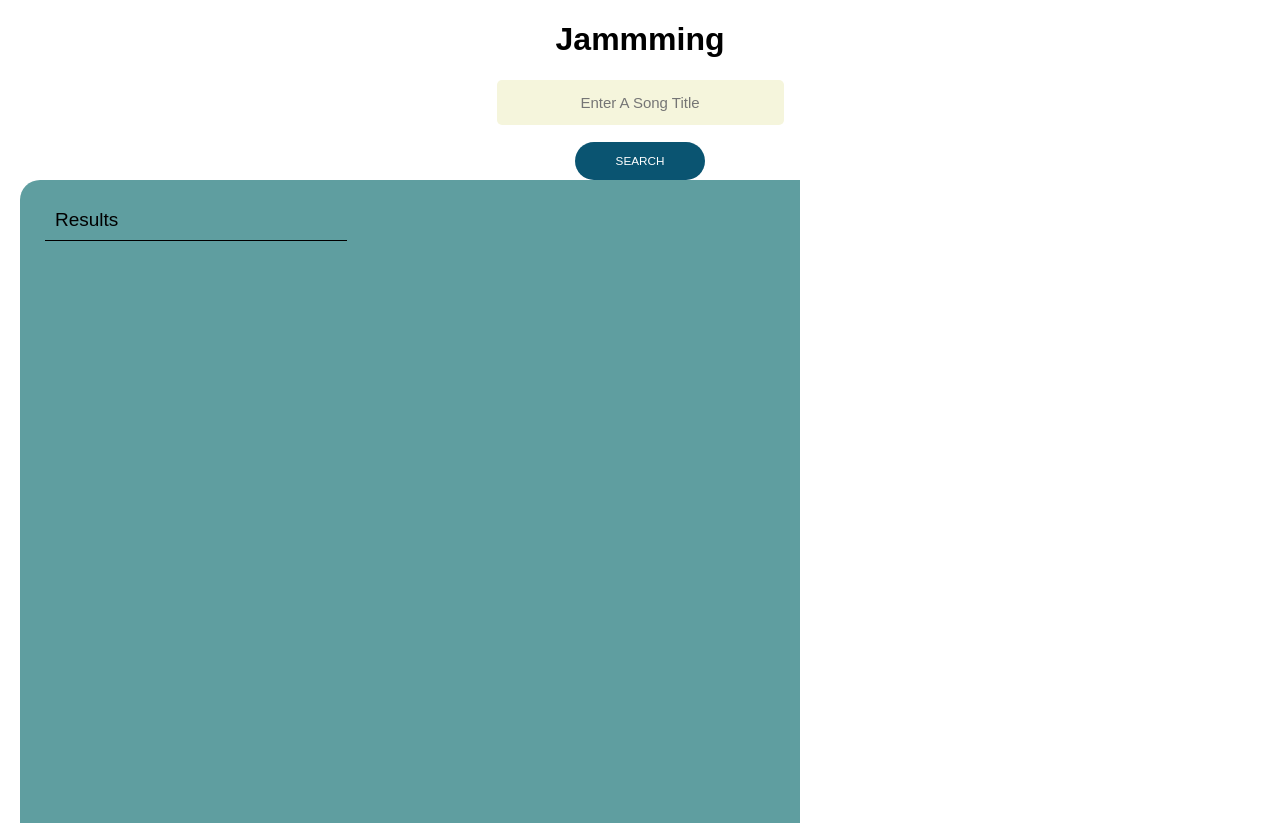
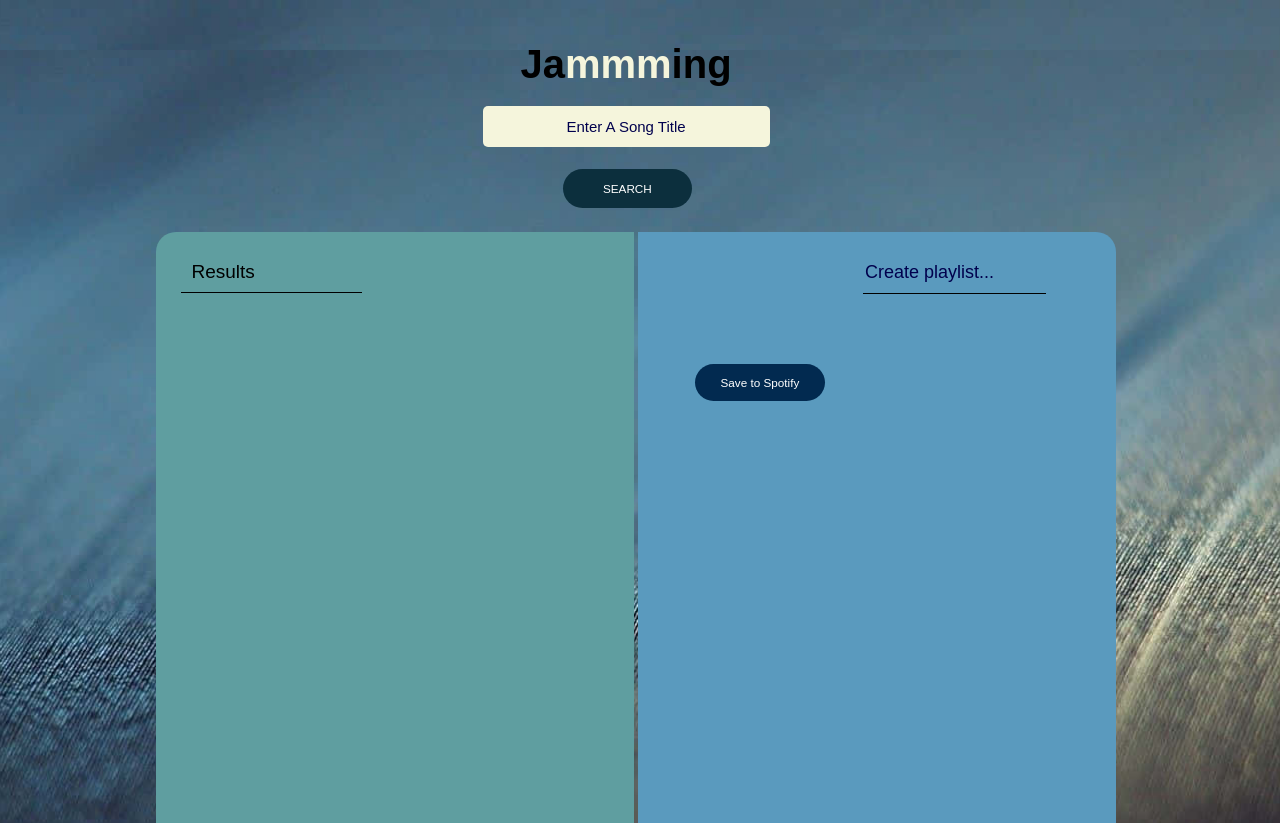
Before and after one commit to DangolScrimp/JammingProject, a React (Create React App) app: page / in a window 1280 px wide. Shown: the top 823 px of the page. Built offline with nearby package versions, Linux system fonts and the light colour scheme.

Commit message:
polish css for all components and start and finish track component css

```diff
--- a/src/App/App.css
+++ b/src/App/App.css
@@ -1,18 +1,71 @@
-.App {
-  text-align: center;
+body,
+html,
+#root {
+  height: auto;
+  box-sizing: border-box;
+  background-image: url('./background.jpg');
+  background-size: cover;
+  background-position: center;
+  background-repeat: no-repeat;
 }
 
-.App-header {
-  background-color: #282c34;
-  min-height: 100vh;
-  display: flex;
-  flex-direction: column;
-  align-items: center;
-  justify-content: center;
-  font-size: calc(10px + 2vmin);
-  color: white;
+html {
+  font-size: 16px;
 }
 
-.App-link {
-  color: #61dafb;
+.Container {
+    display: flex;
+    justify-content: center;
+    align-items: center;
+    flex-direction: column;
+    width: 90%;
+    height: auto;
+    margin: 50px;
 }
+
+.Container h1 {
+  padding: .77rem 0;
+  text-align: center;
+  font-family: 'Poppins', sans-serif;
+  font-size: 40px;
+  color: black;
+  z-index: 2;
+  margin-top: -20px;
+}
+
+h1 .highlight {
+  color:beige;
+  font-size: 40px;
+}
+
+h2 {
+  font-family: 'Poppins', sans-serif;
+  font-size: 1.55rem;
+}
+
+.App {
+  display: flex;
+  justify-content: center;
+  align-items: center;
+  flex-direction: column;
+  height: auto;
+  width: 85%;
+  font-family: 'Work Sans', sans-serif;
+  font-weight: 300;
+  color: #fff;
+  margin-top: -100px;
+}
+
+.App-playlist {
+  display: flex;
+  justify-content: space-between;
+  width: 100%;
+  margin-top: -40px;
+}
+
+@media only screen and (max-width: 1020px) {
+  .App-playlist {
+    align-items: center;
+    flex-direction: column;
+  }
+}
--- a/src/App/App.js
+++ b/src/App/App.js
@@ -52,7 +52,7 @@ function App() {
 
 
   return (
-    <div className="App">
+    <div className="Container">
       <h1>
         Ja<span className='highlight'>mmm</span>ing
       </h1>
--- a/src/App/Utility/Spotify.js
+++ b/src/App/Utility/Spotify.js
@@ -1,5 +1,5 @@
 const clientId = '4b64ff869dd24a90b48ef46dc79567db';
-const redirectUri = 'http://localhost:3001/callback';
+const redirectUri = 'http://localhost:3000/callback';
 
 let accessToken;
 
--- a/src/App/playlist/playlist.css
+++ b/src/App/playlist/playlist.css
@@ -0,0 +1,68 @@
+.Playlist {
+    width: 50%;
+    height: 850px;
+    overflow-y: scroll;
+    padding: 25px;
+    background-color:rgb(90, 154, 190);
+    margin-left: 4px;
+    border-radius: 0px 20px 20px 0px;
+}
+
+.Playlist input {
+    display: flex;
+    justify-content: flex-start;
+    align-items: center;
+    padding-right: 10px;
+    width: 40%;
+    border: none;
+    border-bottom: solid 0.1px black;
+    height: 39px;
+    outline: 0;
+    background: transparent;
+    font-family: 'Poppins', sans-serif;
+    font-size: 18px;
+    font-weight: 220;
+    margin-top: -5px;
+    margin-left: 200px;
+}
+
+.Playlist-save {
+    cursor: pointer;
+    width: 8.11rem;
+    padding: .77rem 0;
+    border-radius: 1.875rem;
+    border-width: 0px;
+    margin-top: 3.75rem;
+    margin-left: 150px;
+    background-color: #022a50;;
+    text-align: center;
+    font-size: .733rem;
+    transition: background-color .25s;
+    color: #fff;
+    font-weight: 500;
+}
+
+::placeholder {
+    color: rgb(0, 0, 77);
+}
+
+.Playlist button {
+    justify-self: end;
+    margin-left: 2rem;
+}
+
+.Playlist-save:hover {
+    background-color: black;
+}
+
+::-webkit-scrollbar {
+    width: 0px;
+    background: transparent;
+}
+
+@media only screen and (max-width: 1020px) {
+    .Playlist {
+      width: 90%;
+      margin-bottom: 2rem;
+    }
+}
--- a/src/App/searchBar/searchBar.css
+++ b/src/App/searchBar/searchBar.css
@@ -2,12 +2,15 @@
     display: flex;
     flex-direction: column;
     align-items: center;
+    padding-top: 5rem;
+    margin-bottom: 4rem;
+    border: none;
 }
 
 .SearchBar input {
     display: flex;
     width: 287px;
-    padding: .88rem 0;
+    padding: .75rem 0;
     border: 1px solid beige;
     border: none;
     border-radius: 5px;
@@ -25,15 +28,17 @@
 .SearchButton {
     cursor: pointer;
     width: 8.11rem;
-    padding: .77rem 0;
+    padding: .8rem 0;
     border-radius: 54px;
-    background-color: #0a5471;
+    background-color: #0c2f3d;
     text-align: center;
     font-size: .733rem;
     transition: background-color .25s;
     border: 0px;
     color: #fff;
     font-weight: 500;
+    margin-top: .3rem;
+    margin-left: 5.0rem;
 }
 
 .SearchButton:hover {
--- a/src/App/searchBar/searchBar.js
+++ b/src/App/searchBar/searchBar.js
@@ -10,17 +10,20 @@ function SearchBar(props) {
     setText(event.target.value);
   }, []);
 
-  const search = useCallback(() => {
+  const search = useCallback((event) => {
+    event.preventDefault();
     onSearch(text);
   }, [onSearch, text]);
 
 
   return (
     <div className="SearchBar">
-      <input placeholder="Enter A Song Title" onChange={handleTextChange} />
-      <button className="SearchButton" onClick={search}>
-        SEARCH
-      </button>
+      <form onSubmit={search} classname="form">
+        <input placeholder="Enter A Song Title" onChange={handleTextChange} type='text'/>
+        <button className="SearchButton" type='submit'>
+          SEARCH
+        </button>
+      </form>
     </div>
   );
 
--- a/src/App/searchResults/searchResults.css
+++ b/src/App/searchResults/searchResults.css
@@ -1,5 +1,5 @@
 .SearchResults {
-    width: 57%;
+    width: 50%;
     height: 850px;
     overflow-y: scroll;
     padding: 25px;
@@ -21,3 +21,15 @@
     width: 40%;
     color: black;
 }
+
+::-webkit-scrollbar {
+    width: 0px;
+    background: transparent;
+}
+
+@media only screen and (max-width: 1020px) {
+    .SearchResults {
+      width: 90%;
+      margin-bottom: 2rem;
+    }
+}
--- a/src/App/track/track.css
+++ b/src/App/track/track.css
@@ -0,0 +1,115 @@
+.Track {
+    display: flex;
+    justify-content: space-between;
+    align-items: center;
+    height: 65px;
+    padding: 5px;
+    width: 99%;
+    align-items: center;
+    transition: background-color 0.3s ease, color 0.3s ease;
+  }
+
+
+  .Track:hover h3,
+  .Track:hover p,
+  .Track:hover .Track-preview {
+    color: #133d7c;
+    border: #0e1e79;
+  }
+
+
+
+  .Track-action {
+    cursor: pointer;
+    padding-left: .4rem;
+    margin-right: -7px;
+    font-size: 1.05rem;
+    transition: color .25s;
+    border: 0px;
+    background-color: rgba(0, 0, 0, 0);
+    color: black;
+  }
+
+  .Track-action:hover {
+      color: #4198df;
+  }
+
+  .Track-information {
+    box-sizing: border-box;
+    flex-grow: 1;
+    height: 63px;
+    width: 88% ;
+    margin-bottom: 2px;
+    margin-top: 0;
+    margin-right: 4px;
+    margin-left: -6px;
+    padding: 5px;
+    color: black;
+    border-bottom: solid 0.1px rgb(165, 165, 121);
+
+  }
+
+
+  .Track-information h3 {
+    margin: 0;
+    font-size: 14px;
+    font-weight: 500;
+    color: black;
+  }
+
+
+  .Track-information p {
+    font-size: 13px;
+    font-weight: 300;
+    color: rgba(256, 256, 256, 0.8);
+    margin-top: 5px;
+    color: black;
+  }
+
+
+  .Track-image {
+    height: 55px;
+    width: 55px;
+    margin-bottom: 3px;
+    margin-right: 12px;
+    margin-left: -23px;
+  }
+
+
+  .Player {
+    height: 30px;
+    width: 150px;
+    color: black;
+    z-index: 2;
+  }
+
+  .Track-preview {
+    height: 20px;
+    width: 25px;
+    border: none;
+    background-color: transparent;
+  }
+
+
+  .Track-preview:hover {
+    color: #466fc9;
+  }
+
+  .InfoButton {
+    border: none;
+    background-color: transparent;
+    cursor: pointer;
+    font-size: 20px;
+    color: rgb(119, 142, 218);
+    border: solid 0.1px #4b88e2;
+    height: 25px;
+    width: 25px;
+    padding: 0;
+    border-radius: 25px;
+  }
+
+  .InfoButton:hover {
+    color: rgb(57, 113, 216);
+    border: solid 0.1px #2e7ffa;
+    border-radius: 25px;
+  }
--- a/src/App/track/track.js
+++ b/src/App/track/track.js
@@ -1,4 +1,5 @@
 import React, {useState, useCallback, useEffect} from 'react';
+
 import './track.css';
 
 
--- a/src/index.js
+++ b/src/index.js
@@ -1,11 +1,14 @@
 import React from 'react';
 import App from '../src/App/App';
 
-import '../src/index.css';
+import './index.css';
 import ReactDOM from 'react-dom/client';
 
 
 const root = ReactDOM.createRoot(document.getElementById('root'));
 root.render(
-    <App/>
+    <React.StrictMode>
+        <App/>
+    </React.StrictMode>
+
 );
```
Also changed, not shown: src/App/background.jpg (added).
